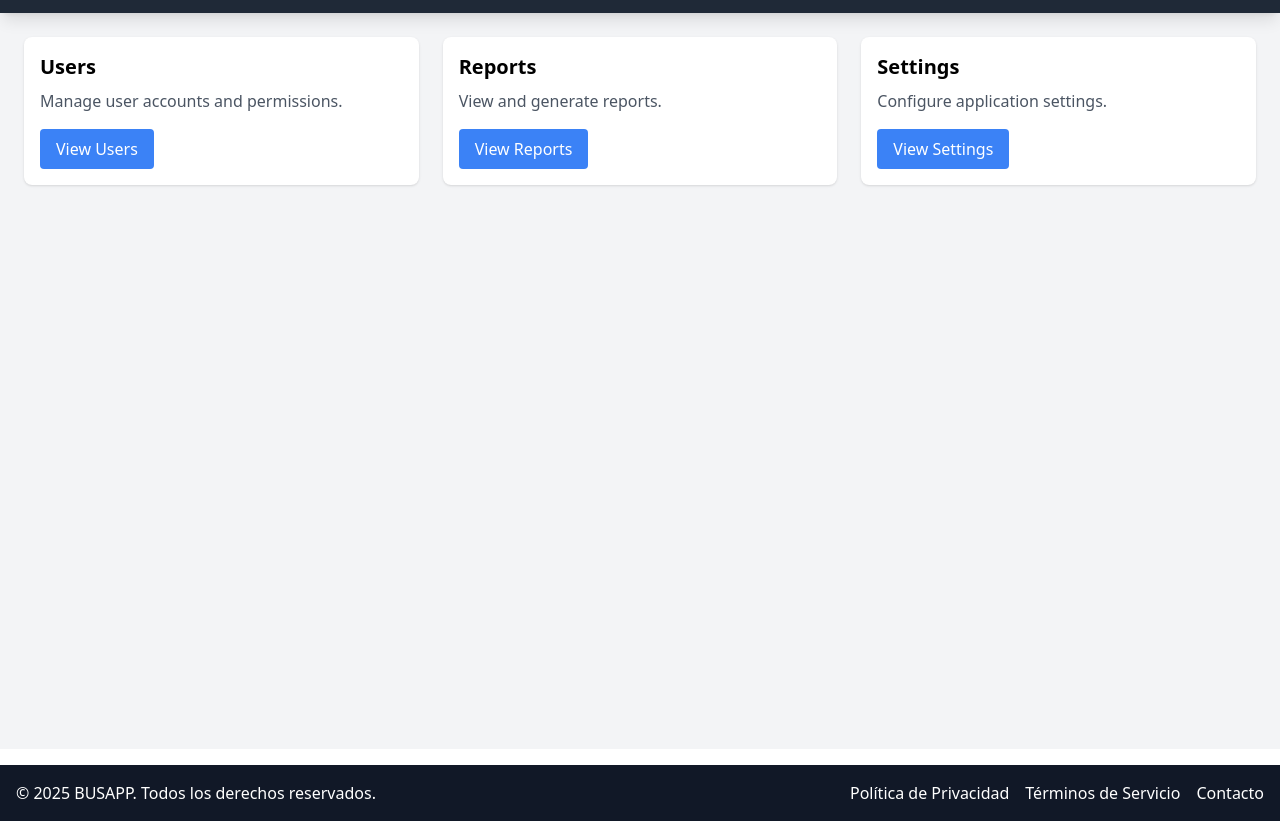
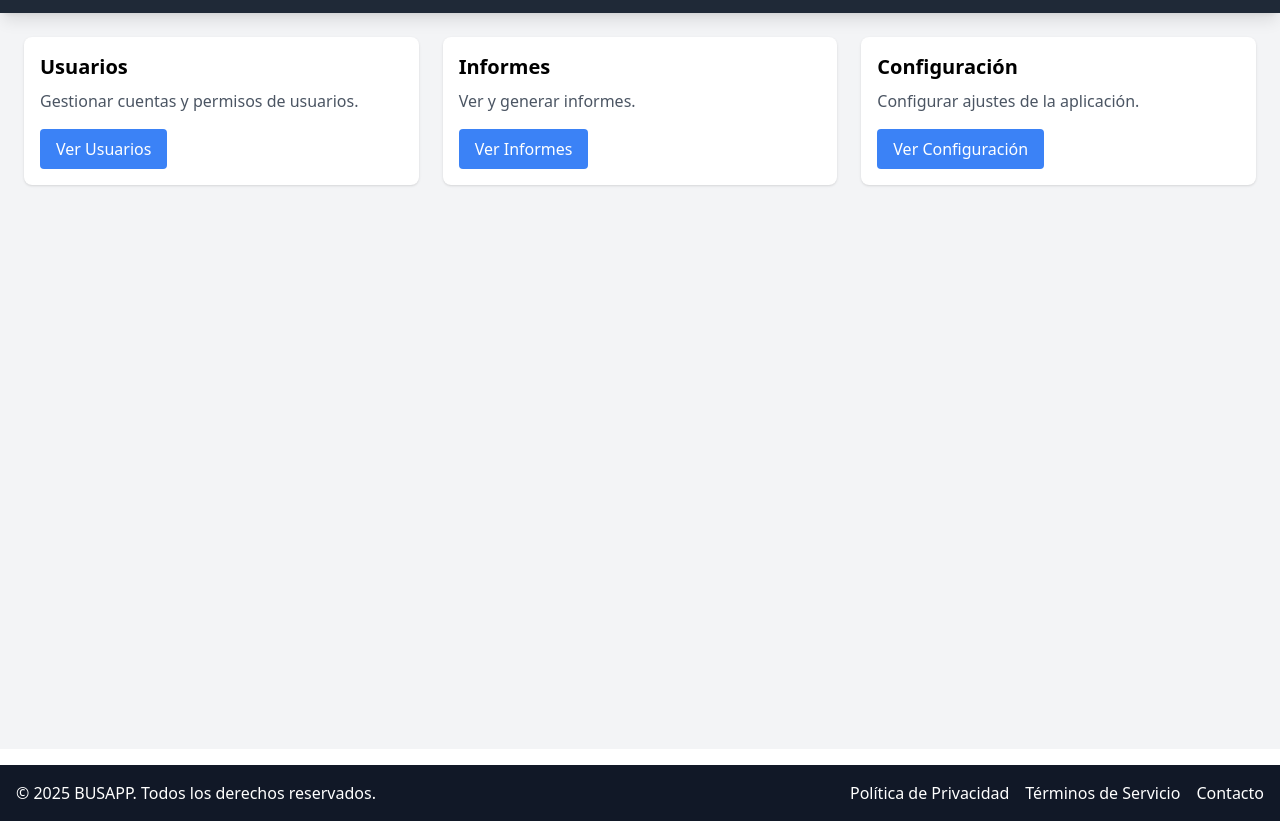
Before and after one commit to RODZER98/BUSAPP, a website: page views/admin/index.html in a window 1280 px wide. Shown: the part 51-872 px from the top of the page. Drawn offline with nearby package versions, Linux system fonts and the light colour scheme.

Commit message:
"cosas_nuevas"

```diff
--- a/controllers/admins.js
+++ b/controllers/admins.js
@@ -4,7 +4,7 @@ const adminRouter = require('express').Router();
 const Admin = require('../models/admin');
 
 //registrar la informacion que el usuario envia atraves del formulario
-adminRouter.post('/', (request, response) => {
+adminRouter.post('/admin', (request, response) => {
   console.log(request.body);
   const { name, email, password, password2 } = request.body;
   console.log(name, email, password, password2);
--- a/package.json
+++ b/package.json
@@ -22,6 +22,7 @@
     "express": "^4.21.2",
     "mongoose": "^8.9.5",
     "morgan": "^1.10.0",
+    "nodemailer": "^6.10.0",
     "nodemon": "^3.1.9",
     "path": "^0.12.7"
   }
--- a/views/admin/index.html
+++ b/views/admin/index.html
@@ -21,19 +21,19 @@
   <main class="flex-grow p-6 bg-gray-100">
     <div class="grid grid-cols-1 md:grid-cols-2 lg:grid-cols-3 gap-6">
     <div class="bg-white p-4 rounded-lg shadow hover:shadow-lg transition-shadow duration-300">
-          <h2 class="text-xl font-semibold mb-2">Users</h2>
-          <p class="text-gray-600">Manage user accounts and permissions.</p>
-          <button class="mt-4 bg-blue-500 text-white px-4 py-2 rounded hover:bg-blue-600 transition-colors duration-300">View Users</button>
+      <h2 class="text-xl font-semibold mb-2">Usuarios</h2>
+      <p class="text-gray-600">Gestionar cuentas y permisos de usuarios.</p>
+      <button class="mt-4 bg-blue-500 text-white px-4 py-2 rounded hover:bg-blue-600 transition-colors duration-300">Ver Usuarios</button>
     </div>
     <div class="bg-white p-4 rounded-lg shadow hover:shadow-lg transition-shadow duration-300">
-          <h2 class="text-xl font-semibold mb-2">Reports</h2>
-          <p class="text-gray-600">View and generate reports.</p>
-          <button class="mt-4 bg-blue-500 text-white px-4 py-2 rounded hover:bg-blue-600 transition-colors duration-300">View Reports</button>
+      <h2 class="text-xl font-semibold mb-2">Informes</h2>
+      <p class="text-gray-600">Ver y generar informes.</p>
+      <button class="mt-4 bg-blue-500 text-white px-4 py-2 rounded hover:bg-blue-600 transition-colors duration-300">Ver Informes</button>
     </div>
     <div class="bg-white p-4 rounded-lg shadow hover:shadow-lg transition-shadow duration-300">
-          <h2 class="text-xl font-semibold mb-2">Settings</h2>
-          <p class="text-gray-600">Configure application settings.</p>
-          <button class="mt-4 bg-blue-500 text-white px-4 py-2 rounded hover:bg-blue-600 transition-colors duration-300">View Settings</button>
+      <h2 class="text-xl font-semibold mb-2">Configuración</h2>
+      <p class="text-gray-600">Configurar ajustes de la aplicación.</p>
+      <button class="mt-4 bg-blue-500 text-white px-4 py-2 rounded hover:bg-blue-600 transition-colors duration-300">Ver Configuración</button>
     </div>
     </div>
   </main>
--- a/views/registro/registro.js
+++ b/views/registro/registro.js
@@ -16,7 +16,7 @@ const notification = document.querySelector('#notification');
 const emailVal =
   /[a-z0-9!#$%&'*+/=?^_`{|}~-]+(?:\.[a-z0-9!#$%&'*+/=?^_`{|}~-]+)*@(?:[a-z0-9](?:[a-z0-9-]*[a-z0-9])?\.)+[a-z0-9](?:[a-z0-9-]*[a-z0-9])?/g;
 const passwordVal = /^(?=.*\d)(?=.*[a-z])(?=.*[A-Z])(?=.*[a-zA-Z]).{8,16}$/gm;
-const nameVal = /^[a-zA-Z]+( [a-zA-Z]+)?$/g;
+const nameVal = /[a-zA-Z]+( [a-zA-Z]+)?$/g;
 
 let valemail = false;
 let valpass = false;
@@ -77,6 +77,7 @@ formulario.addEventListener('submit', async (e) => {
       const response = await axios.post('/api/users', newUser);
       createNotification(false, 'registro correcto');
       console.log(response);
+
     } else {
       createNotification(
         true,
@@ -94,7 +95,7 @@ formulario.addEventListener('submit', async (e) => {
 
 const validar = (input, val) => {
   btnRegistro.disabled =
-    valname && valemail && valpass && valmatch ? false : false;
+    valname && valemail && valpass && valmatch ? false : true;
 
   //console.log(valname,valemail,valpass,valmatch);
 
```
Also changed, not shown: views/components/enviarcorreo.js (added, +28 -0 lines), views/registro/index.html (+4 -4 lines), 1 other file. Lines whose indentation alone changed are shown as unchanged.
